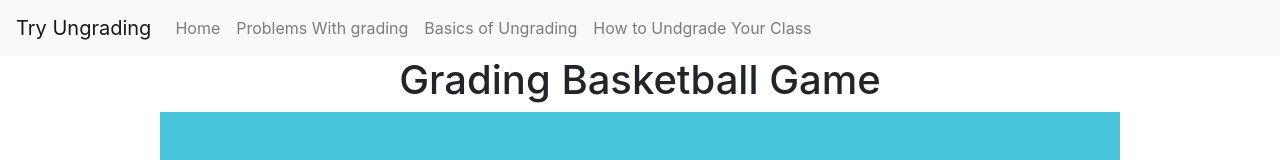
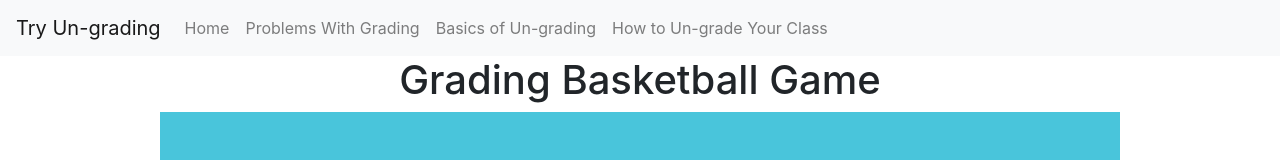
Before and after one commit to AndrewTrackim/TryUngrading, a plain HTML site: page basketballCode.html in a window 1280 px wide. Shown: the top 160 px of the page. Drawn offline with nearby package versions, Linux system fonts and the light colour scheme; files whose address does not match are found by name.

Commit message:
fixed more typos

```diff
--- a/basketballCode.html
+++ b/basketballCode.html
@@ -22,20 +22,20 @@
   <!--Navigation bar. MAKE SURE IT'S AT THE TOP OF EVERY PAGE-->
     <!--https://getbootstrap.com/docs/4.0/components/navbar/-->
     <nav class="navbar navbar-expand-lg navbar-light bg-light">
-        <a class="navbar-brand" href="index.html">Try Ungrading</a>
+        <a class="navbar-brand" href="index.html">Try Un-grading</a>
         <div class="collapse navbar-collapse" id="navbarSupportedContent">
           <ul class="navbar-nav mr-auto">
             <li class="nav-item">
               <a class="nav-link" href="index.html">Home</a>
             </li>
             <li class="nav-item">
-              <a class="nav-link" href="problems.html">Problems With grading</a>
+              <a class="nav-link" href="problems.html">Problems With Grading</a>
             </li>
             <li class="nav-item">
-                <a class="nav-link" href="#">Basics of Ungrading</a>
+                <a class="nav-link" href="#">Basics of Un-grading</a>
               </li>
             <li class="nav-item">
-              <a class="nav-link" href="#">How to Undgrade Your Class</a>
+              <a class="nav-link" href="#">How to Un-grade Your Class</a>
             </li>
           </ul>
         </div>
```
